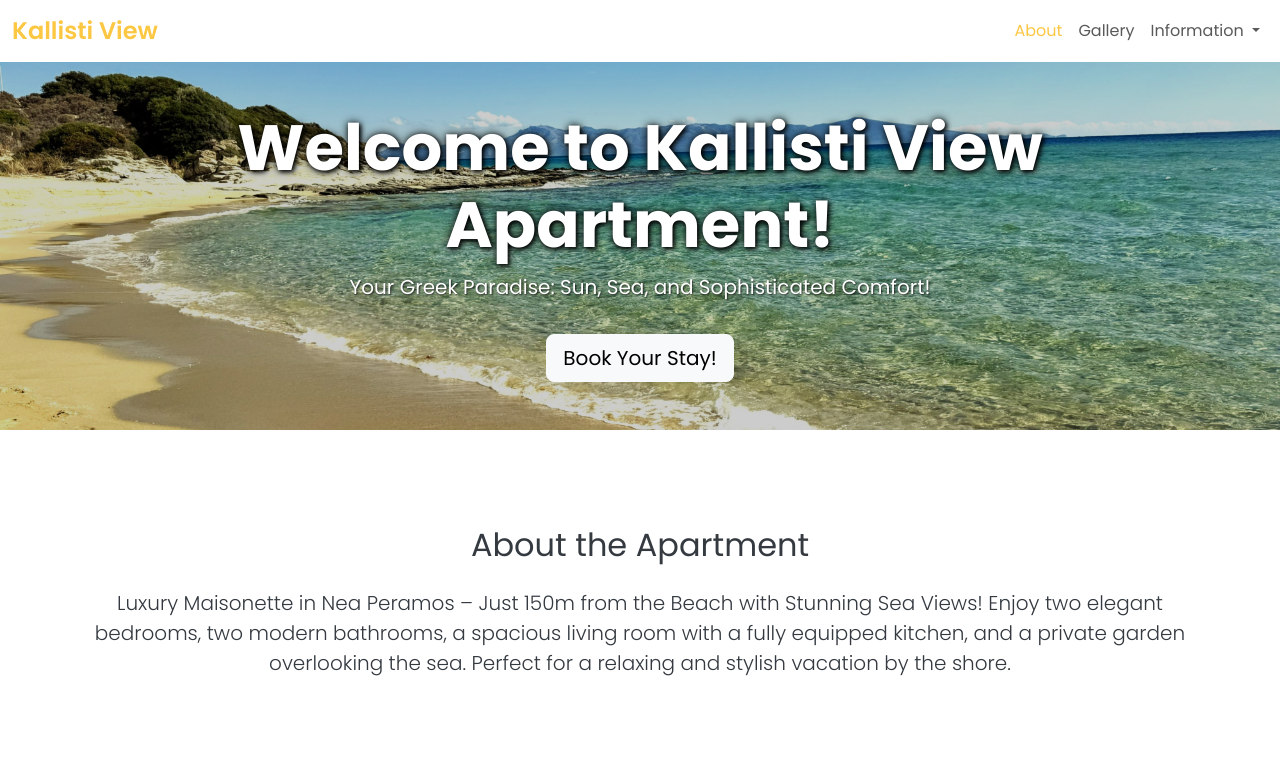
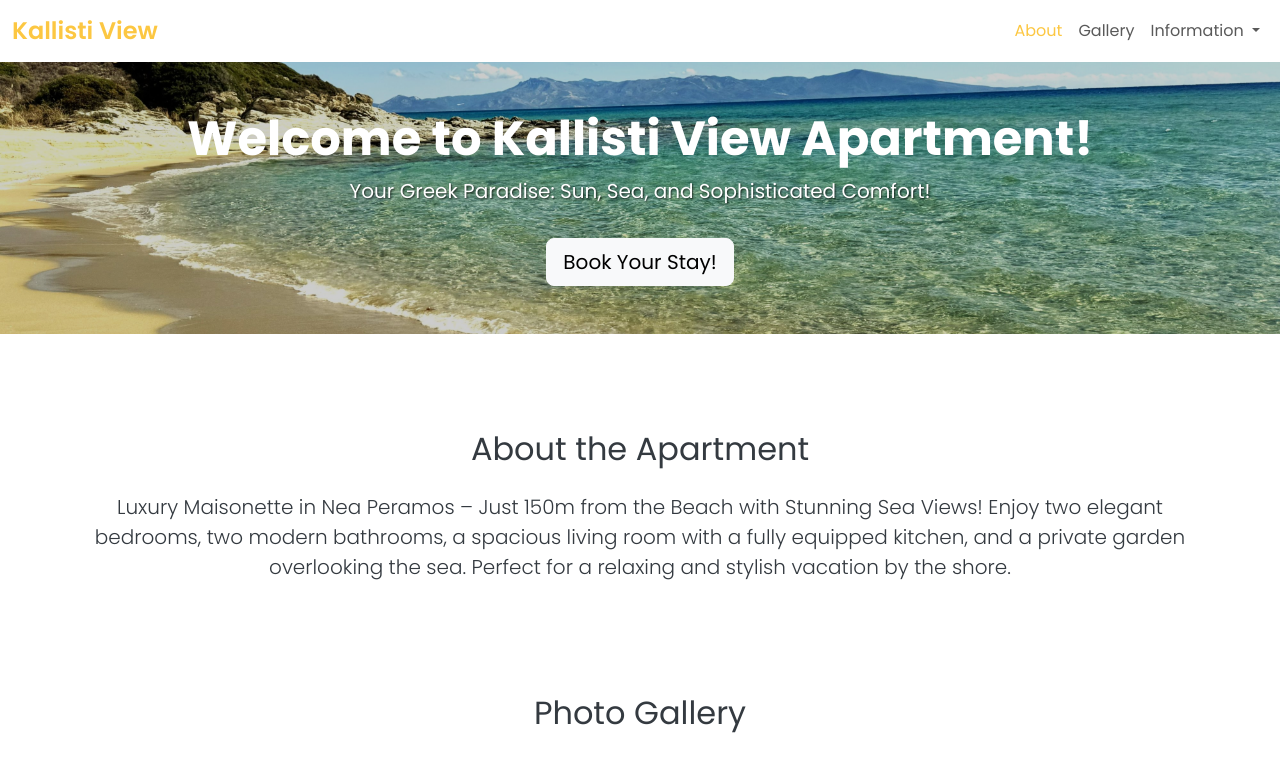
Before and after one commit to KallistiView/VacationHome, a plain HTML site: page index.html in a window 1280 px wide. Shown: the top 777 px of the page. Drawn offline with nearby package versions, Linux system fonts and the light colour scheme; a small style sheet from the web is missing.

Commit message:
Shadows change1
Updated various styles including header, navbar, and footer colors, font sizes, and shadows for improved visibility and aesthetics.

```diff
--- a/style.css
+++ b/style.css
@@ -25,26 +25,22 @@ header.p-5::before {
     bottom: 0;
     /* Softened the overlay for a lighter look */
     background-color: rgba(0, 0, 0, 0.2);
-    z-index: 1;
+    z-index: 4;
 }
 
 header.p-5 .container {
     position: relative;
-    z-index: 2;
+    z-index: 5;
 }
 
 /* --- STRONG OVERRIDE FOR HEADER TITLE VISIBILITY --- */
 /* Target the h1 with high specificity */
 header .container h1.display-4 {
     /* Use the highest font weight and ensure it overrides Bootstrap */
-    font-weight: 900 !important;
+    font-weight: 700 !important;
 
     /* Increase the text size significantly (Bootstrap display-4 is about 3rem) */
-    font-size: 4rem !important;
-
-    /* Add a strong black shadow for maximum contrast against the background image */
-    text-shadow: 0px 0px 8px rgba(0, 0, 0, 1), /* Soft glow around text */
-                 2px 2px 4px rgba(0, 0, 0, 0.9); /* Sharp shadow for depth */
+    font-size: 3rem !important;
 
     /* Ensure text is above the transparent overlay */
     position: relative;
```
